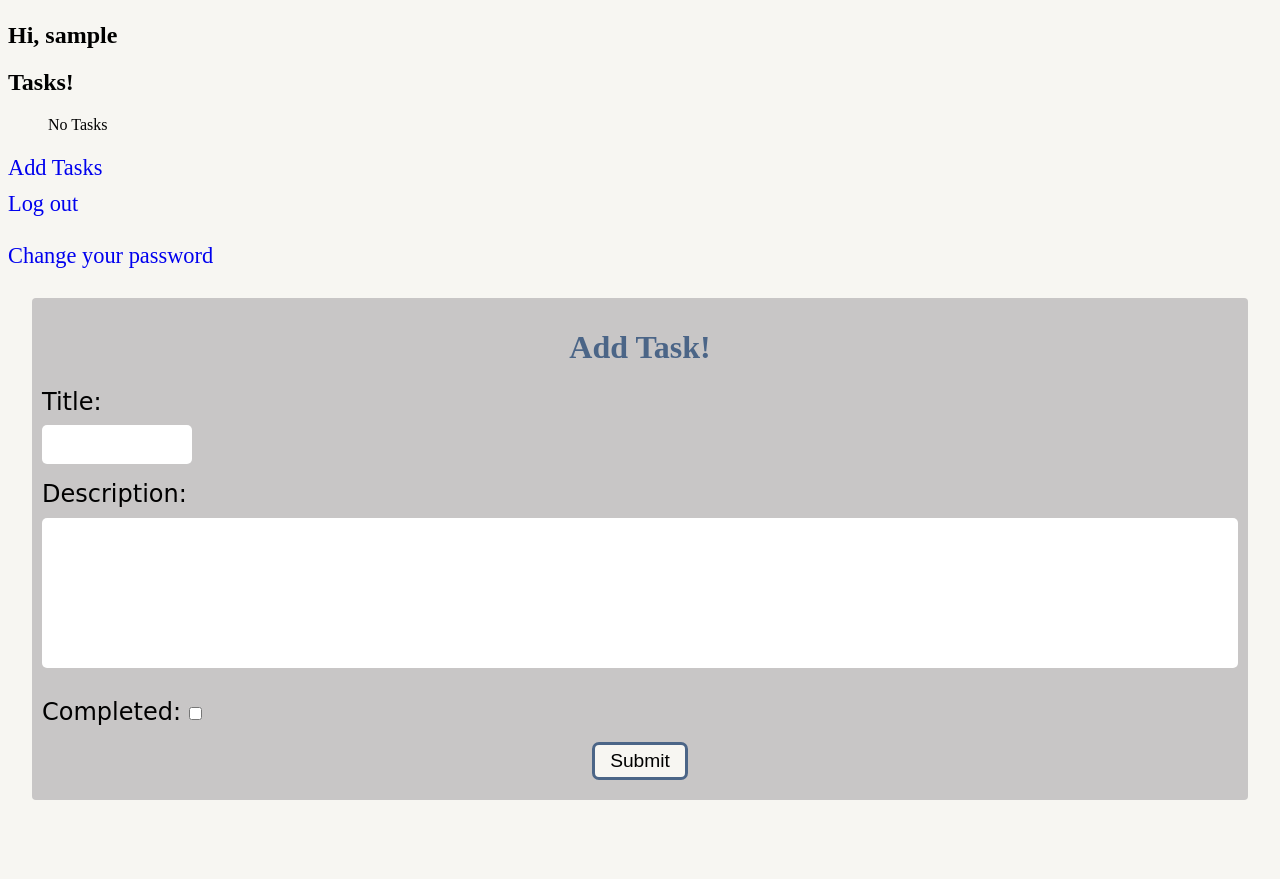
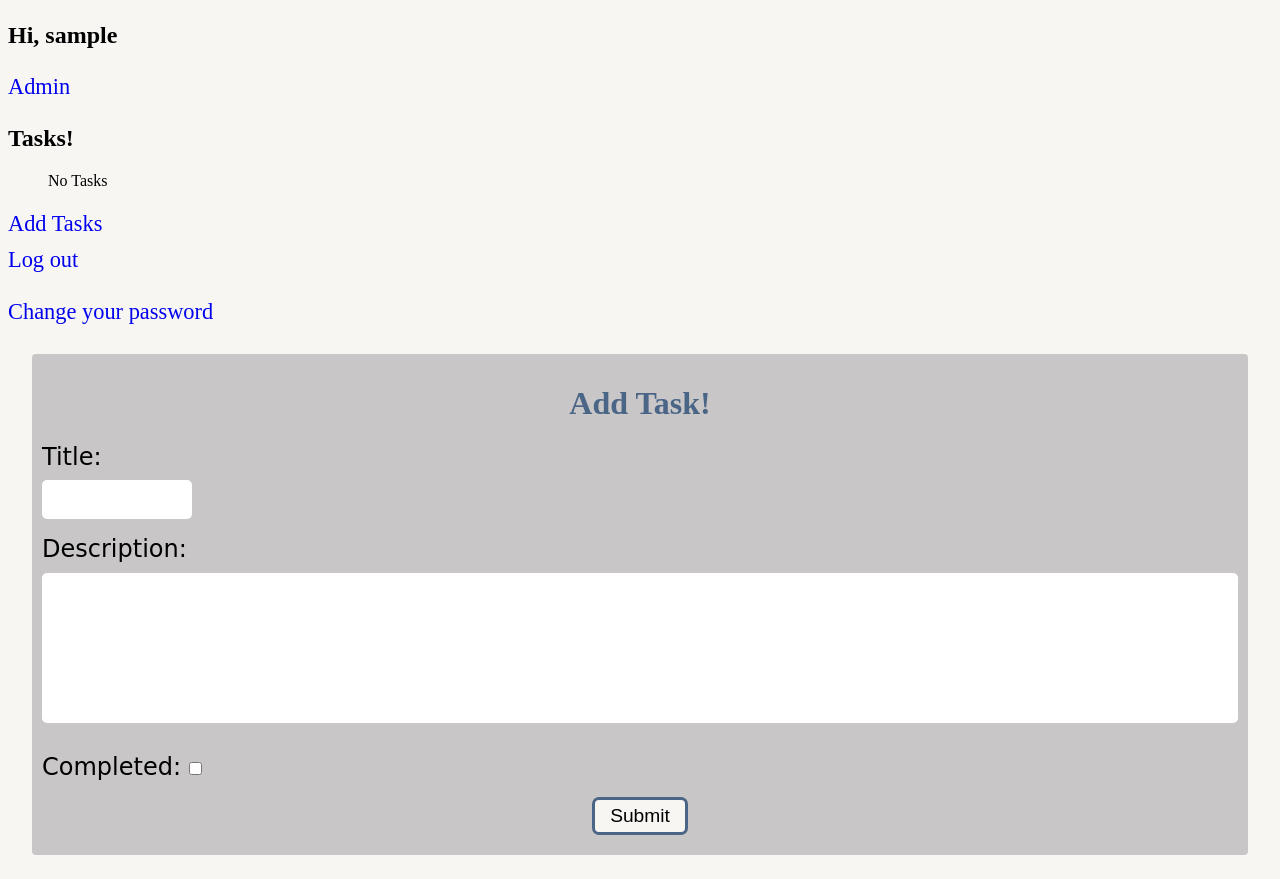
Before and after one commit to Lanrey-waju/To-Do_app, a Django app: page / in a window 1280 px wide. Shown: the part 58-937 px from the top of the page. Before the commit the page ends 858 px from the top, so only its background shows below. Run offline with Django 3.2, Linux system fonts and the light colour scheme; the visitor is signed in with stand-in values (Sample User, id 1).

Commit message:
add admin link to add-task page

```diff
--- a/tasks/templates/tasks/add_task.html
+++ b/tasks/templates/tasks/add_task.html
@@ -1,4 +1,9 @@
 {% extends 'layout.html' %} {% load static %} {% block body %}
+<div>
+  <header>
+    <a href="{% url 'admin' %}">Admin</a>
+  </header>
+</div>
 <div>
   <div class="task_container">
     <h2>Tasks!</h2>
```
